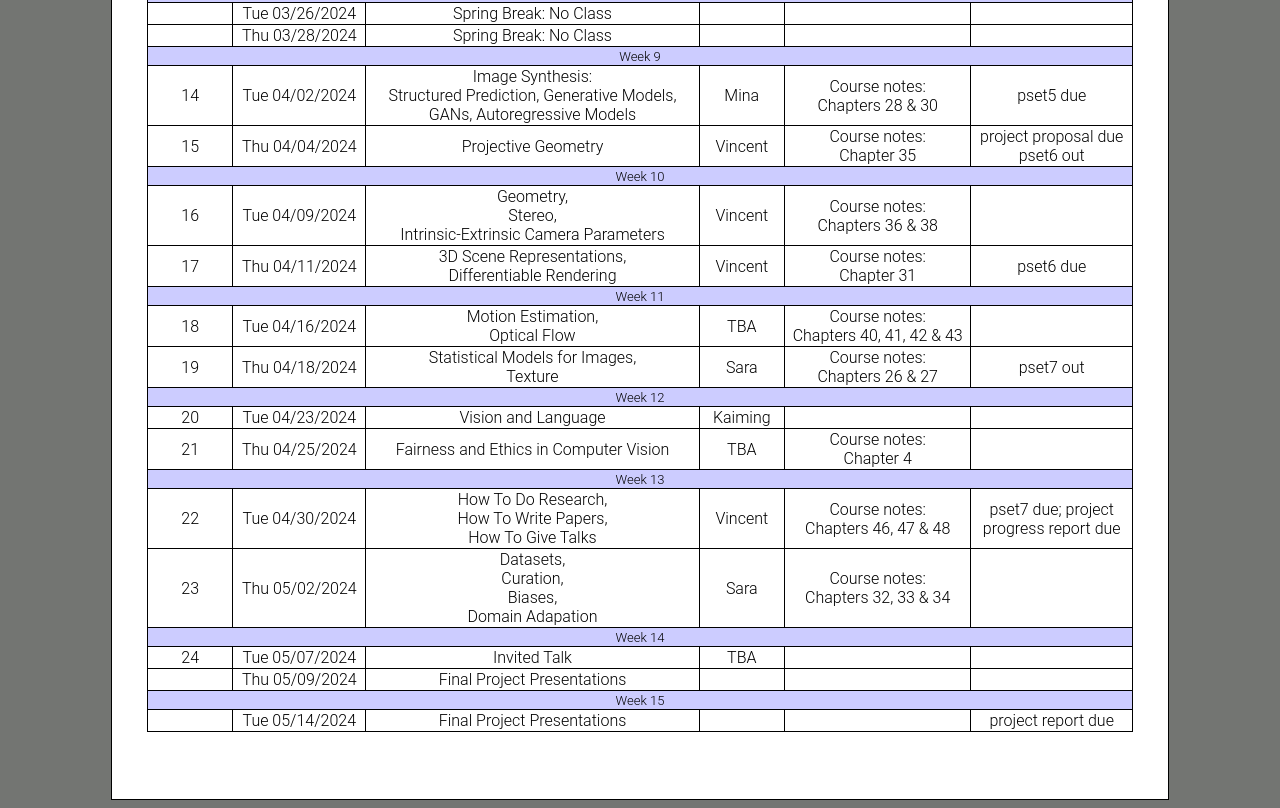
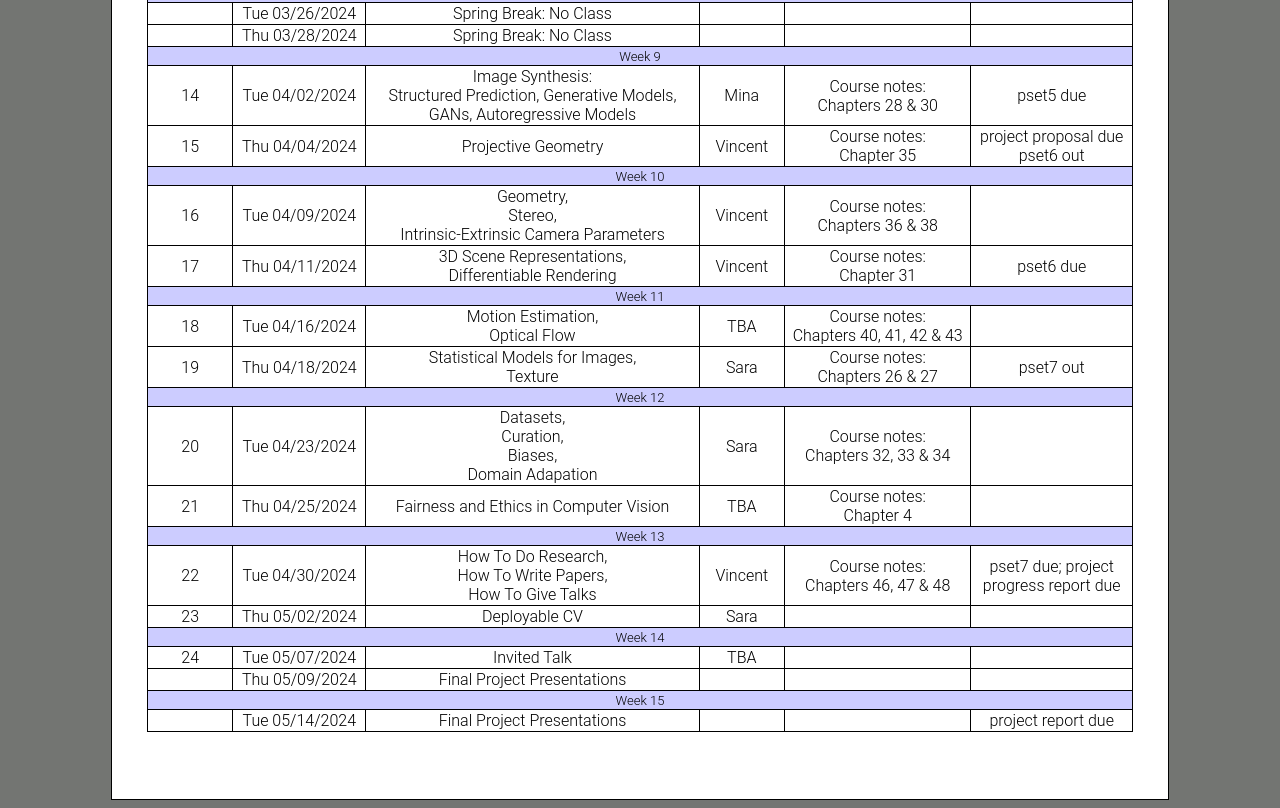
Before and after one commit to advances-in-vision/advances-in-vision.github.io, a plain HTML site: page schedule.html in a window 1280 px wide. Shown: the part 1268-2076 px from the top of the page. Drawn offline with Linux system fonts and the light colour scheme.

Commit message:
updated schedule

```diff
--- a/schedule.html
+++ b/schedule.html
@@ -425,9 +425,11 @@
 <tr>
     <td sdval="2" sdnum="1033;" align="center" height="16">20</td>
     <td sdnum="1033;0;@" align="center">Tue 04/23/2024</td>
-    <td align="center">Vision and Language</td>
-    <td align="center">Kaiming</td>
+    <td align="center">Datasets, <br> Curation, <br> Biases, <br> Domain Adapation</td>
+    <td align="center">Sara</td>
     <td align="center">
+    Course notes:<br>Chapters 32, 33 & 34
+        <br>
     </td>
     <td align="center">
     </td>
@@ -465,11 +467,9 @@
 <tr>
     <td sdval="2" sdnum="1033;" align="center" height="16">23</td>
     <td sdnum="1033;0;@" align="center">Thu 05/02/2024</td>
-    <td align="center">Datasets, <br> Curation, <br> Biases, <br> Domain Adapation </td>
+    <td align="center">Deployable CV</td>
     <td align="center">Sara</td>
     <td align="center">
-        Course notes:<br>Chapters 32, 33 & 34
-        <br>
     </td>
     <td align="center">
     </td>
```
